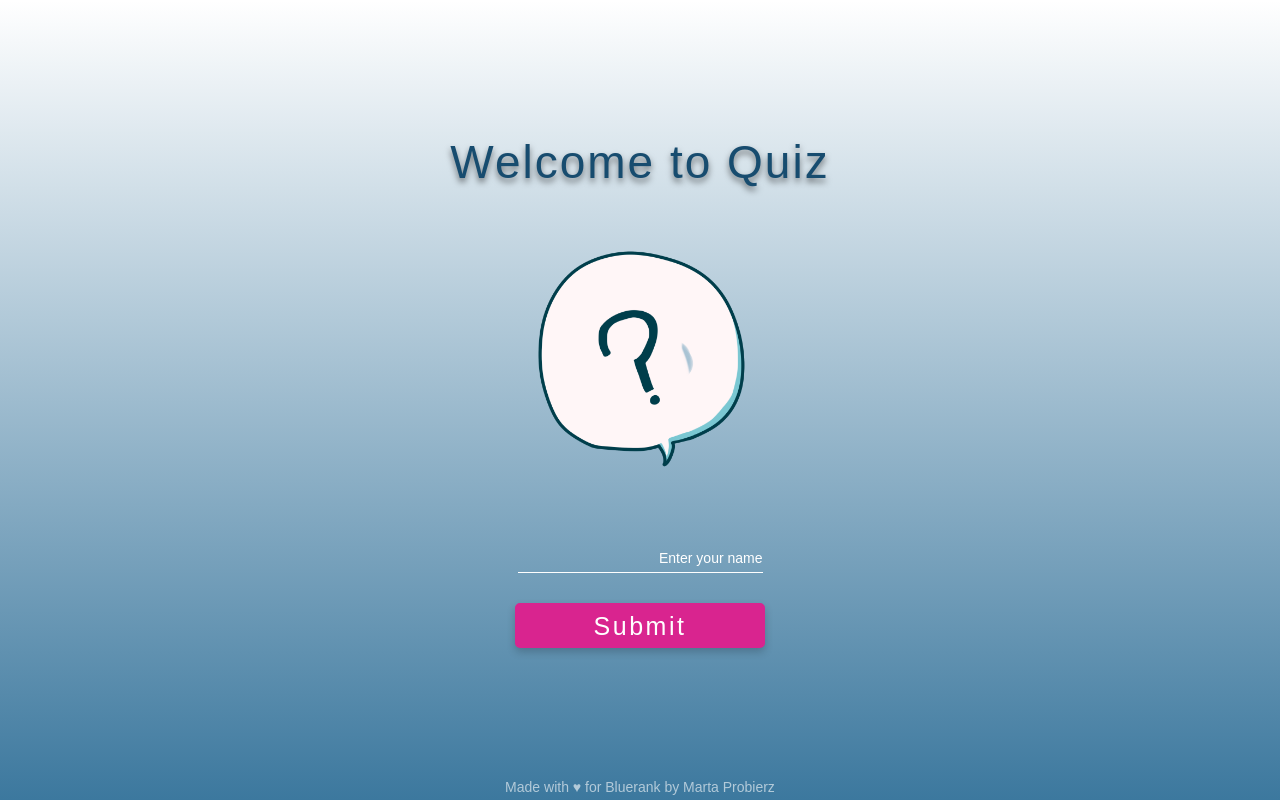
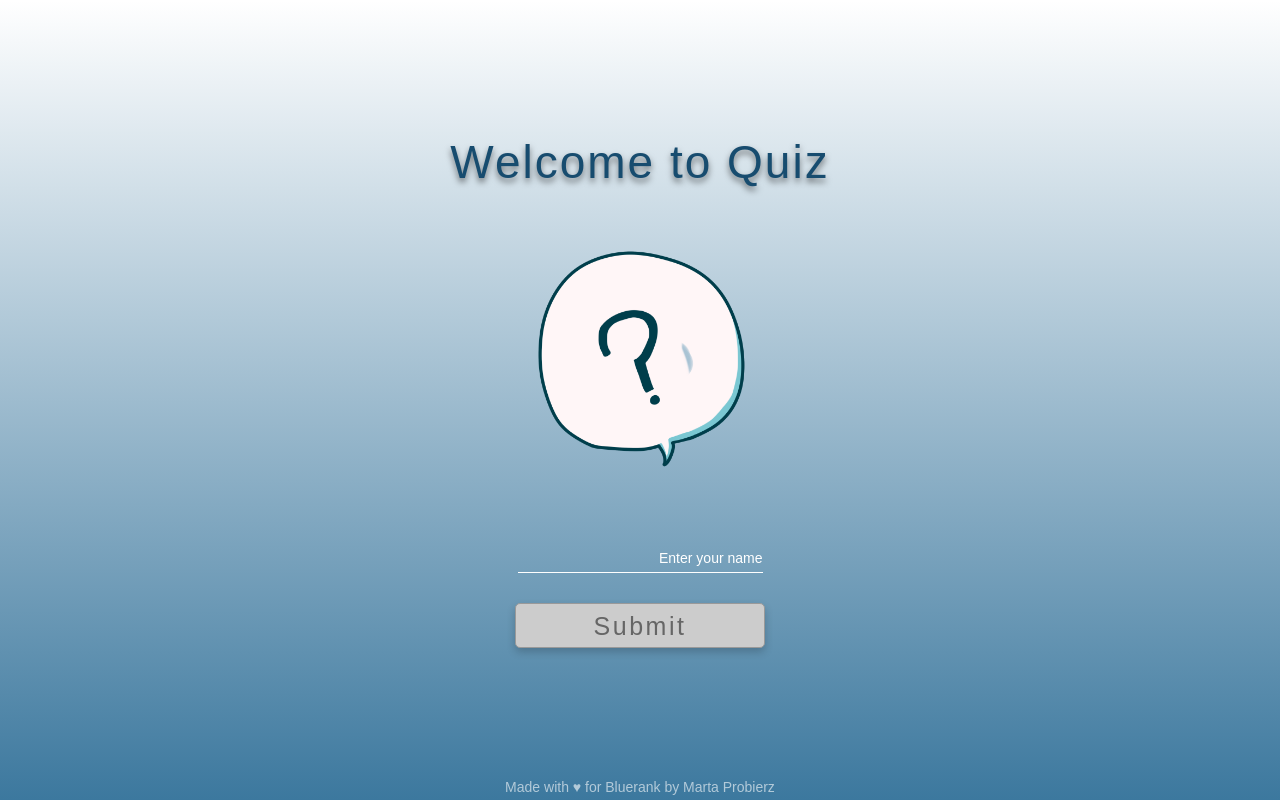
Before and after one commit to marta-probierz/quiz-react, a React (Create React App) app: page / in a window 1280 px wide. Built offline with nearby package versions, Linux system fonts and the light colour scheme.

Commit message:
get the data from api

```diff
--- a/src/App.jsx
+++ b/src/App.jsx
@@ -1,4 +1,5 @@
-import React from 'react';
+import React, { useState } from 'react';
+import axios from 'axios';
 import { Routes, Route } from 'react-router-dom';
 import { ThemeProvider } from 'styled-components';
 
@@ -9,13 +10,37 @@ import { QuizPage } from './pages/QuizPage';
 import { ResultPage } from './pages/ResultPage';
 
 export const App = () => {
+  const [name, setName] = useState('');
+  const [questions, setQuestions] = useState();
+  const [score, setScore] = useState(0);
+
+  const fetchQuestions = async () => {
+    const data = await axios.get(`https://opentdb.com/api.php?amount=5`);
+    setQuestions(data.results);
+  };
+
   return (
     <ThemeProvider theme={theme}>
       <GlobalStyles />
       <Routes>
-        <Route path={paths.home} element={<HomePage />} />
-        <Route path={paths.quiz} element={<QuizPage />} />
-        <Route path={paths.result} element={<ResultPage />} />
+        <Route
+          path={paths.home}
+          element={
+            <HomePage
+              name={name}
+              setName={setName}
+              disabled={name.length < 3 ? true : false}
+              fetchQuestions={fetchQuestions}
+            />
+          }
+        />
+        <Route
+          path={paths.quiz}
+          element={
+            <QuizPage name={name} questions={questions} score={score} setScore={setScore} setQuestions={setQuestions} />
+          }
+        />
+        <Route path={paths.result} element={<ResultPage name={name} score={score} />} />
       </Routes>
     </ThemeProvider>
   );
--- a/src/components/index.js
+++ b/src/components/index.js
@@ -1 +1,2 @@
 export * from './Footer';
+export * from './Input';
--- a/src/pages/HomePage.jsx
+++ b/src/pages/HomePage.jsx
@@ -1,4 +1,4 @@
-import React, { useState } from 'react';
+import React from 'react';
 // import { useTranslation } from "react-i18next";
 import { paths } from '../config/path';
 import { useNavigate } from 'react-router-dom';
@@ -10,13 +10,13 @@ import { QuestionMark } from '../styles/Icon';
 import { Container, Header, Form } from '../styles/HomePage';
 import { Footer } from '../components/Footer';
 
-export const HomePage = () => {
+export const HomePage = ({ name, setName, disabled, fetchQuestions }) => {
   // const { t } = useTranslation();
   const navigate = useNavigate();
-  const [name, setName] = useState('');
 
   const handleSubmit = (e) => {
     e.preventDefault();
+    fetchQuestions();
     navigate(paths.quiz, { replace: true });
   };
 
@@ -33,14 +33,8 @@ export const HomePage = () => {
           {inputs.map((input) => (
             <FormInput key={input.id} {...input} value={name} onChange={onChange} />
           ))}
-          <Button disabled={name.length < 3 && name.length > 0 ? true : false}>Submit</Button>
+          <Button disabled={disabled}>Submit</Button>
         </Form>
-
-        {/* <Form onSubmit={handleSubmit}>
-          {/* <Input type="text" id="name" placeholder="Enter your name" onChange={(e) => setName(e.target.value)} />
-          {error && <ErrorMsg>Please type your name</ErrorMsg>}
-          <Button>Start</Button> */}
-        {/* </Form> */}
         <Footer />
       </Container>
     </>
--- a/src/pages/QuizPage.jsx
+++ b/src/pages/QuizPage.jsx
@@ -1,9 +1,5 @@
-import React from 'react'
+import React from 'react';
 
-export const QuizPage = () => {
-  return (
-    <div>
-      quiz page
-    </div>
-  )
-}
+export const QuizPage = ({ name, questions, score, setScore, setQuestions }) => {
+  return <div>quiz page</div>;
+};
--- a/src/pages/ResultPage.jsx
+++ b/src/pages/ResultPage.jsx
@@ -1,9 +1,5 @@
-import React from 'react'
+import React from 'react';
 
-export const ResultPage = () => {
-  return (
-    <div>
-      result page
-    </div>
-  )
-}
+export const ResultPage = ({ name, score }) => {
+  return <div>result page</div>;
+};
```
